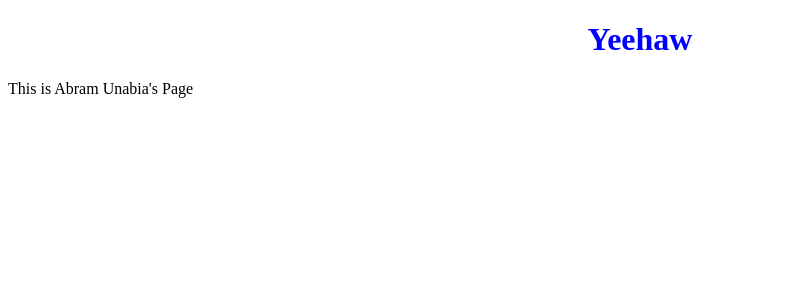
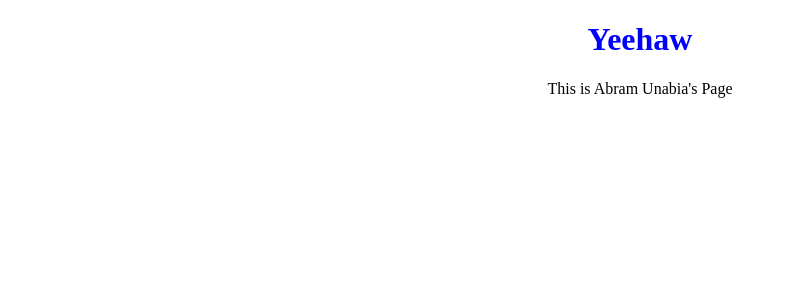
Before and after one commit to unabiabram/unabiabram.github.io, a Jekyll site: the page index.html, which Jekyll copies as it is, in a window 1280 px wide. Shown: the top 300 px of the page, without its empty margins (0-787 px from the left). Built offline with Jekyll 4.4.1, drawn with Linux system fonts in a browser that asks for light colours.

Commit message:
Update index.html

```diff
--- a/index.html
+++ b/index.html
@@ -5,7 +5,7 @@
     text-align: center;
   }
   p{
-    align-content: center;
+    text-align: center;
   }
 </style>
 
```
